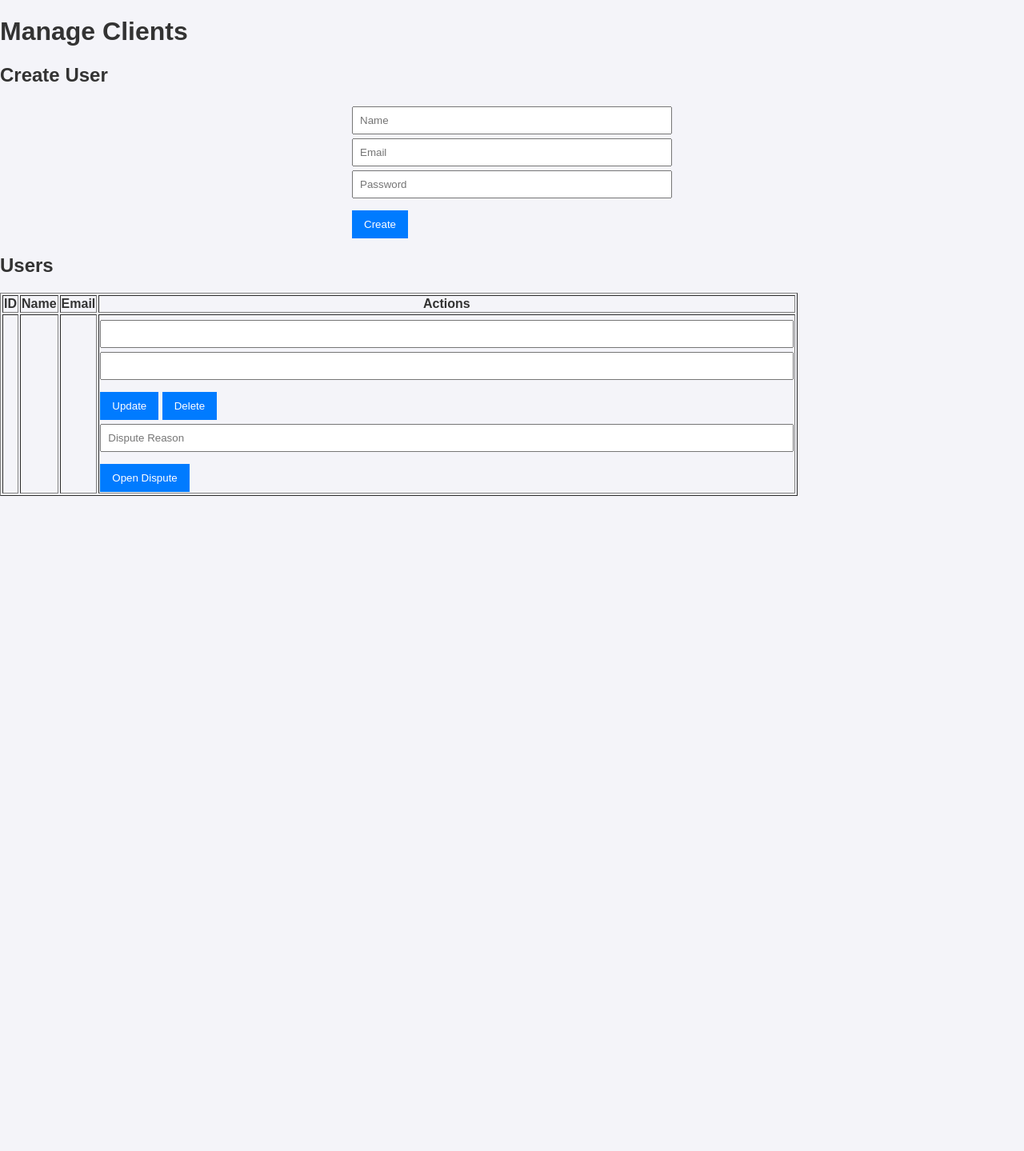
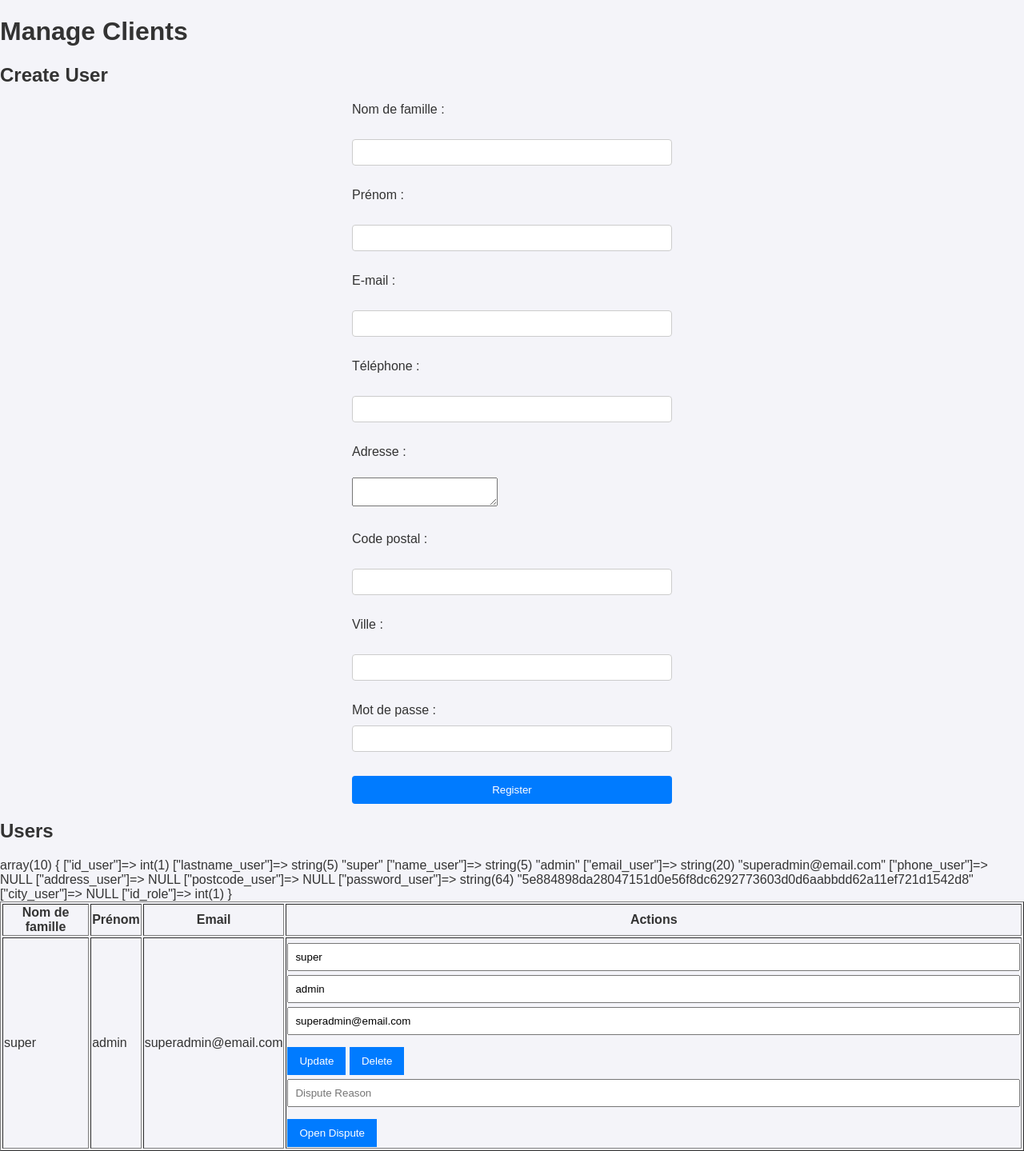
Before and after one commit to FunsizedWrath/projet_solution_applicative, a PHP site: page /backoffice/manage_client.php in a window 1280 px wide. Shown: the part 58-1497 px from the top of the page at 80% size. Before the commit the page ends 678 px from the top, so only its background shows below. Run offline with PHP 8.4, Linux system fonts and the light colour scheme; data comes from the database, SQL or seed files in the repository; data that the repository does not hold is empty.

Commit message:
fix update client's data

```diff
--- a/backoffice/manage_client.php
+++ b/backoffice/manage_client.php
@@ -1,22 +1,53 @@
 <?php
 require_once '../database/db_connection.php';
 
+
+if ($_SERVER['REQUEST_METHOD'] == 'POST' && isset($_POST['form_type']) && $_POST['form_type'] === 'register') {
+    // Retrieve form data
+    $lastname = $_POST['lastname'] ? htmlspecialchars($_POST['lastname']) : null;
+    $name = $_POST['name'] ? htmlspecialchars($_POST['name']) : null;
+    $email = $_POST['email'] ? htmlspecialchars($_POST['email']) : null;
+    $phone = $_POST['phone'] ? htmlspecialchars($_POST['phone']) : null;
+    $address = $_POST['address'] ? htmlspecialchars($_POST['address']) : null;
+    $postcode = $_POST['postcode'] ? htmlspecialchars($_POST['postcode']) : null;
+    $city = $_POST['city'] ? htmlspecialchars($_POST['city']) : null;
+    $password = $_POST['password'] ? htmlspecialchars($_POST['password']) : null;
+
+    echo $lastname, "<br/>", $name, "<br/>", $email, "<br/>", $phone, "<br/>", $address, "<br/>", $postcode, "<br/>", $city, "<br/>", hash("sha256", $password);
+
+    // Validate form data (basic example)
+    if (!empty($name) && !empty($lastname) && !empty($password) && filter_var($email, FILTER_VALIDATE_EMAIL)) {
+        // Save the data to the database
+        $stmt = $pdo->prepare("INSERT INTO users (lastname_user, name_user, email_user, phone_user, address_user, postcode_user, city_user, password_user) VALUES (:lastname_user, :name_user, :email_user, :phone_user, :address_user, :postcode_user, :city_user, :password_user)");
+        if ($stmt->execute(["lastname_user" => $lastname, "name_user" => $name, "email_user" => $email, "phone_user" => $phone, "address_user" => $address, "postcode_user" => $postcode, "city_user" => $city, "password_user" => password_hash($password, PASSWORD_DEFAULT)])) {
+            echo "Account successfully created!";
+        } else {
+            echo "Error: " . $stmt->errorInfo()[2];
+        }
+    } else {
+        echo "Register : Please fill in all fields correctly.";
+    }
+}
 // Handle form submissions
 if ($_SERVER['REQUEST_METHOD'] === 'POST') {
-    if (isset($_POST['create'])) {
-        $name = $_POST['name'];
-        $email = $_POST['email'];
-        $password = password_hash($_POST['password'], PASSWORD_BCRYPT);
-
-        $stmt = $pdo->prepare("INSERT INTO users (name, email, password) VALUES (?, ?, ?)");
-        $stmt->execute([$name, $email, $password]);
-    } elseif (isset($_POST['update'])) {
+    if (isset($_POST['update'])) {
         $id = $_POST['id'];
+        $lastname = $_POST['lastname'];
         $name = $_POST['name'];
         $email = $_POST['email'];
 
-        $stmt = $pdo->prepare("UPDATE users SET name = ?, email = ? WHERE id = ?");
-        $stmt->execute([$name, $email, $id]);
+        $stmt = $pdo->prepare("UPDATE users SET lastname_user = :lastname_user, name_user = :name_user, email_user = :email_user WHERE id_user = :id_user");
+        $params = [
+            'lastname_user' => $lastname,
+            'name_user' => $name,
+            'email_user' => $email,
+            // 'phone_user' => $phone,
+            // 'address_user' => $address,
+            // 'postcode_user' => $postcode,
+            // 'city_user' => $city,
+            'id_user' => $id
+        ];
+        $stmt->execute($params);
     } elseif (isset($_POST['delete'])) {
         $id = $_POST['id'];
 
@@ -48,42 +79,70 @@ $users = $pdo->query("SELECT * FROM users")->fetchAll(PDO::FETCH_ASSOC);
     <h1>Manage Clients</h1>
 
     <h2>Create User</h2>
-    <form method="POST">
-        <input type="text" name="name" placeholder="Name" required>
-        <input type="email" name="email" placeholder="Email" required>
-        <input type="password" name="password" placeholder="Password" required>
-        <button type="submit" name="create">Create</button>
+    <form action="manage_client.php" method="POST">
+        <input type="hidden" name="form_type" value="register">
+        <div class="form-group">
+            <label for="lastname">Nom de famille :</label><br>
+            <input type="text" id="lastname" name="lastname" required><br><br>
+
+            <label for="name">Prénom :</label><br>
+            <input type="text" id="name" name="name" required><br><br>
+
+            <label for="email">E-mail :</label><br>
+            <input type="email" id="email" name="email" required><br><br>
+
+            <label for="phone">Téléphone :</label><br>
+            <input type="text" id="phone" name="phone"><br><br>
+
+            <label for="address">Adresse :</label><br>
+            <textarea id="address" name="address"></textarea><br><br>
+
+            <label for="postcode">Code postal :</label><br>
+            <input type="text" id="postcode" name="postcode"><br><br>
+
+            <label for="city">Ville :</label><br>
+            <input type="text" id="city" name="city"><br><br>
+
+            <label for="reg-password">Mot de passe :</label>
+            <input type="password" id="reg-password" name="password" required>
+        </div>
+        <div class="form-group">
+            <button type="submit">Register</button>
+        </div>
     </form>
 
     <h2>Users</h2>
     <table border="1">
         <thead>
             <tr>
-                <th>ID</th>
-                <th>Name</th>
+                <th>Nom de famille</th>
+                <th>Prénom</th>
                 <th>Email</th>
                 <th>Actions</th>
             </tr>
         </thead>
         <tbody>
             <?php foreach ($users as $user): ?>
-                <tr>
-                    <td><?= htmlspecialchars($user['id']) ?></td>
-                    <td><?= htmlspecialchars($user['name']) ?></td>
-                    <td><?= htmlspecialchars($user['email']) ?></td>
+                <tr><?php echo var_dump($user) ?>
+                    <td><?= htmlspecialchars($user['lastname_user']) ?></td>
+                    <td><?= htmlspecialchars($user['name_user']) ?></td>
+                    <td><?= htmlspecialchars($user['email_user']) ?></td>
                     <td>
                         <form method="POST" style="display:inline;">
-                            <input type="hidden" name="id" value="<?= $user['id'] ?>">
-                            <input type="text" name="name" value="<?= htmlspecialchars($user['name']) ?>" required>
-                            <input type="email" name="email" value="<?= htmlspecialchars($user['email']) ?>" required>
+                            <input type="hidden" name="id" value="<?= $user['id_user'] ?>">
+                            <input type="text" name="lastname" value="<?= $user['lastname_user'] ?>">
+                            <input type="text" name="name" value="<?= htmlspecialchars($user['name_user']) ?>" required>
+                            <input type="email" name="email" value="<?= htmlspecialchars($user['email_user']) ?>" required>
                             <button type="submit" name="update">Update</button>
                         </form>
+
                         <form method="POST" style="display:inline;">
-                            <input type="hidden" name="id" value="<?= $user['id'] ?>">
+                            <input type="hidden" name="id" value="<?= $user['id_user'] ?>">
                             <button type="submit" name="delete">Delete</button>
                         </form>
+
                         <form method="POST" style="display:inline;">
-                            <input type="hidden" name="user_id" value="<?= $user['id'] ?>">
+                            <input type="hidden" name="user_id" value="<?= $user['id_user'] ?>">
                             <input type="text" name="reason" placeholder="Dispute Reason" required>
                             <button type="submit" name="dispute">Open Dispute</button>
                         </form>
```
